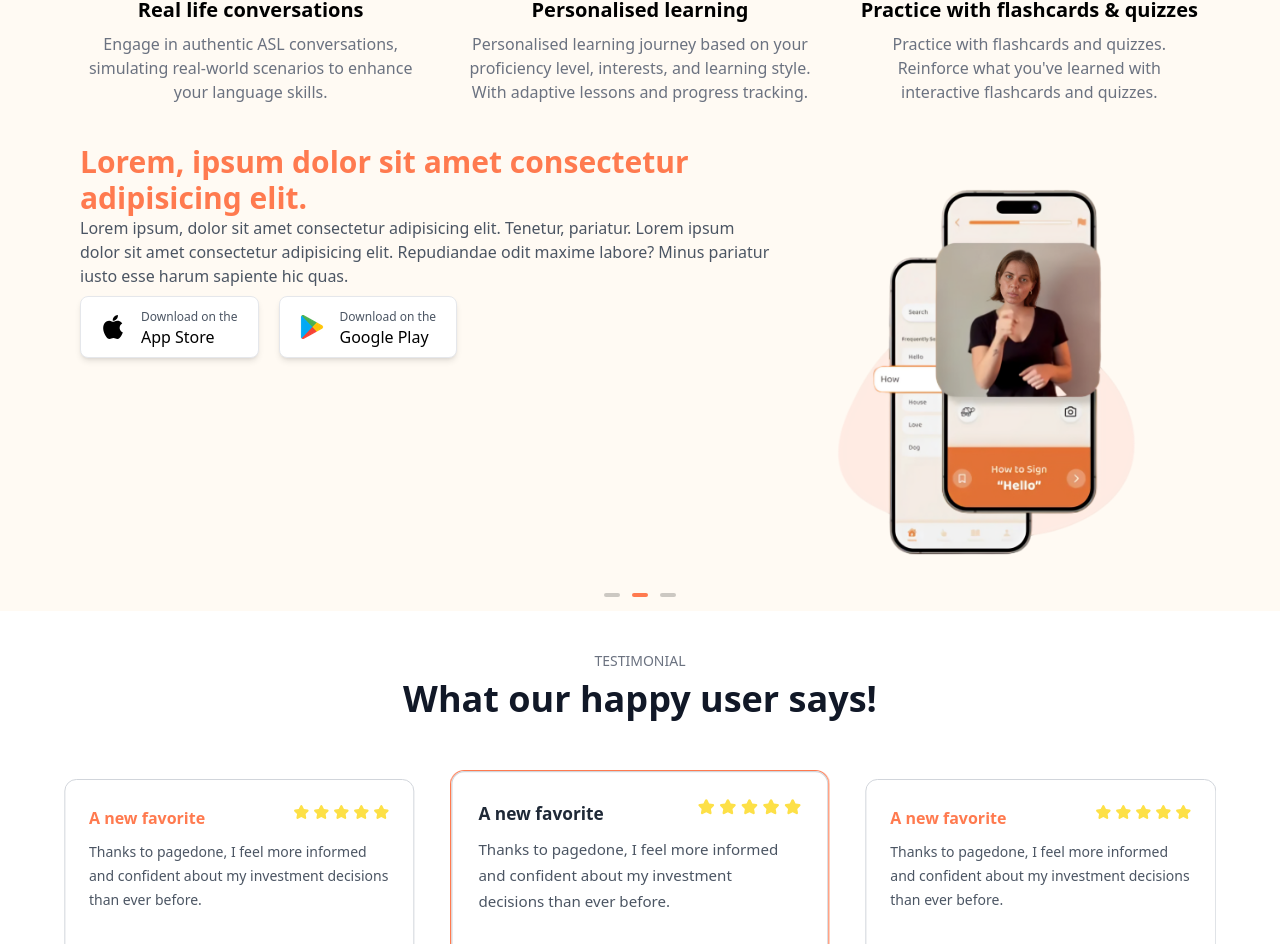
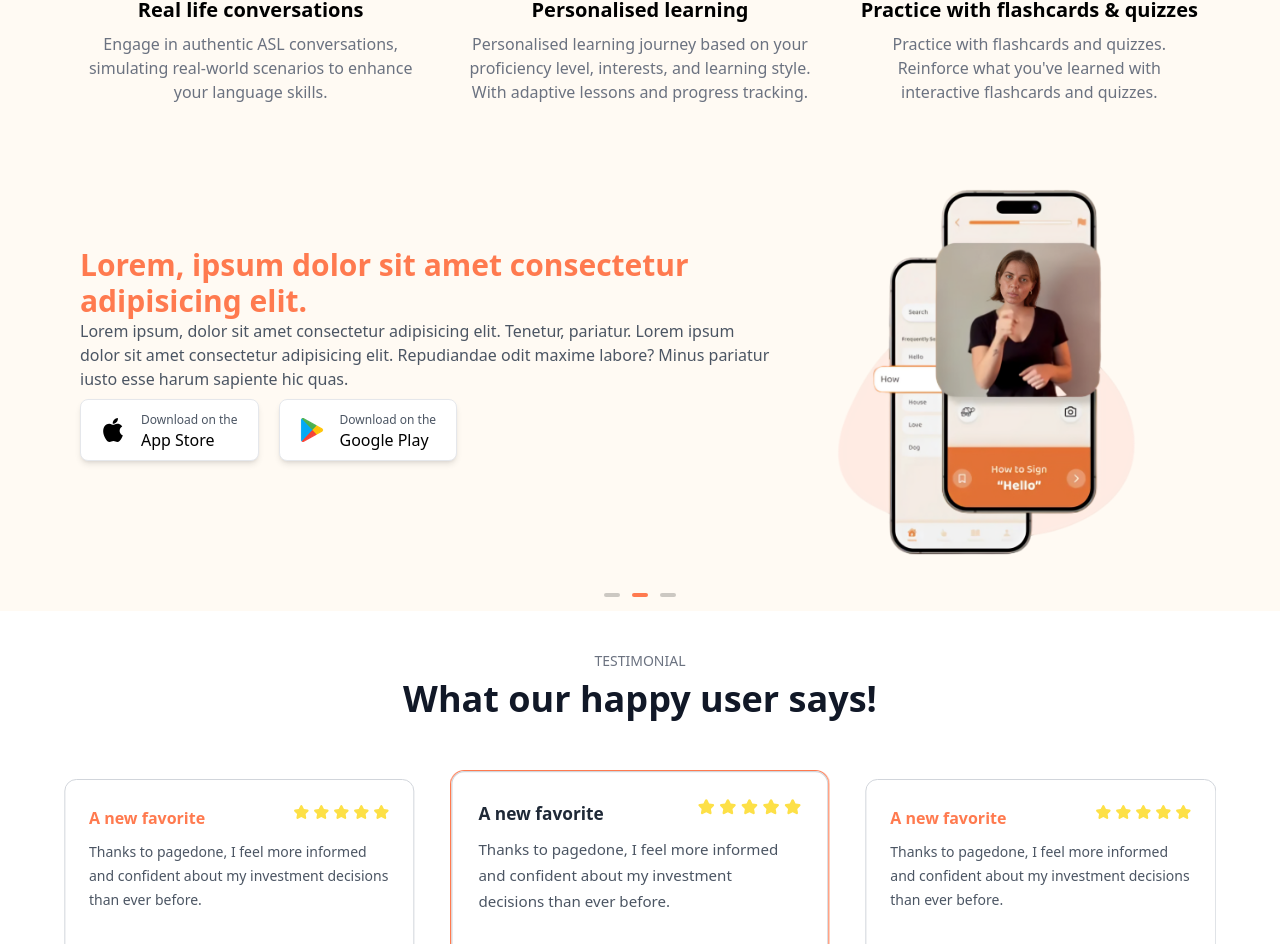
Before and after one commit to gokhanaliccii/aslingo-website, a React (Vite) app: page / in a window 1280 px wide. Shown: the part 1052-1996 px from the top of the page. Built offline with nearby package versions, Linux system fonts and the light colour scheme.

Commit message:
enhanced

```diff
--- a/src/components/features/Slide.jsx
+++ b/src/components/features/Slide.jsx
@@ -4,21 +4,19 @@ import AnimatedElement from "../utils/AnimatedElement"
 const Slide = () => {
   return (
 
-
     <div className=" mb-10 px-10 flex justify-center md:justify-start flex-col md:flex-row">
-        <div className=" hidden md:visible md:flex justify-center gap-5 items-center md:items-baseline text-center md:text-left flex-col">
+        <div className=" hidden md:visible-flex  justify-center items-center flex-col md:items-baseline text-center md:text-left ">
             <h2 className=" text-3xl font-bold">Lorem, ipsum dolor sit amet consectetur adipisicing elit.</h2>
             <p className=" text-gray-600">Lorem ipsum, dolor sit amet consectetur adipisicing elit. Tenetur, pariatur. Lorem ipsum dolor sit amet consectetur adipisicing elit. Repudiandae odit maxime labore? Minus pariatur iusto esse harum sapiente hic quas.</p>
             <div className=" flex justify-center sm:justify-start flex-col sm:flex-row gap-5 my-2">
-          <DownloadButton/>
-          <DownloadButton playstore={true}/>
+           <DownloadButton/>
+           <DownloadButton playstore={true}/>
           </div>
         </div>
         <div>
             <img src={heroImg} alt="" />
         </div>
     </div>
-
   )
 }
 
--- a/tailwind.config.js
+++ b/tailwind.config.js
@@ -16,7 +16,10 @@ export default {
     function ({ addUtilities }) {
       const newUtilities = {
         '.visible': {
-          display: 'block !important', // Override display to block and use !important
+          display: 'block !important',
+        },
+        '.visible-flex':{
+          display:'flex !important'
         },
         '.image-cora': {
           filter:  'invert(100%) sepia(100%) saturate(10000%) hue-rotate(15deg)',
```
